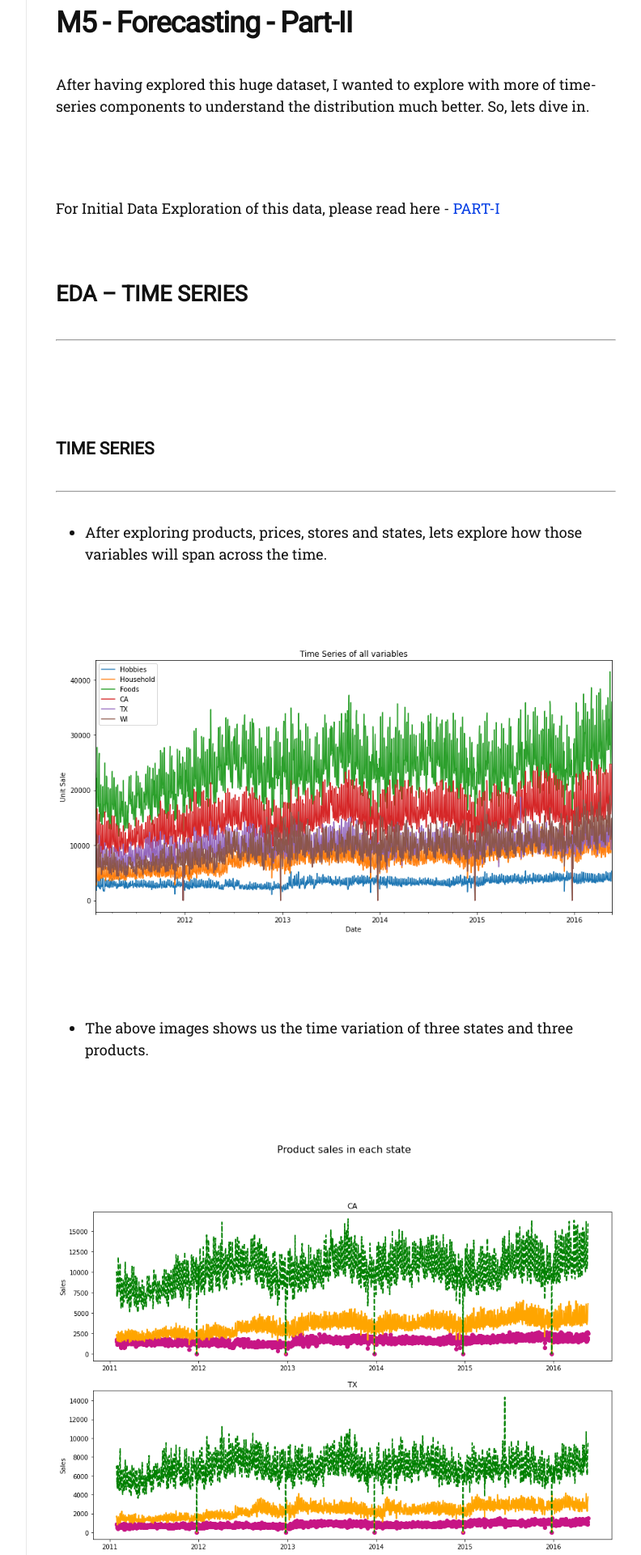
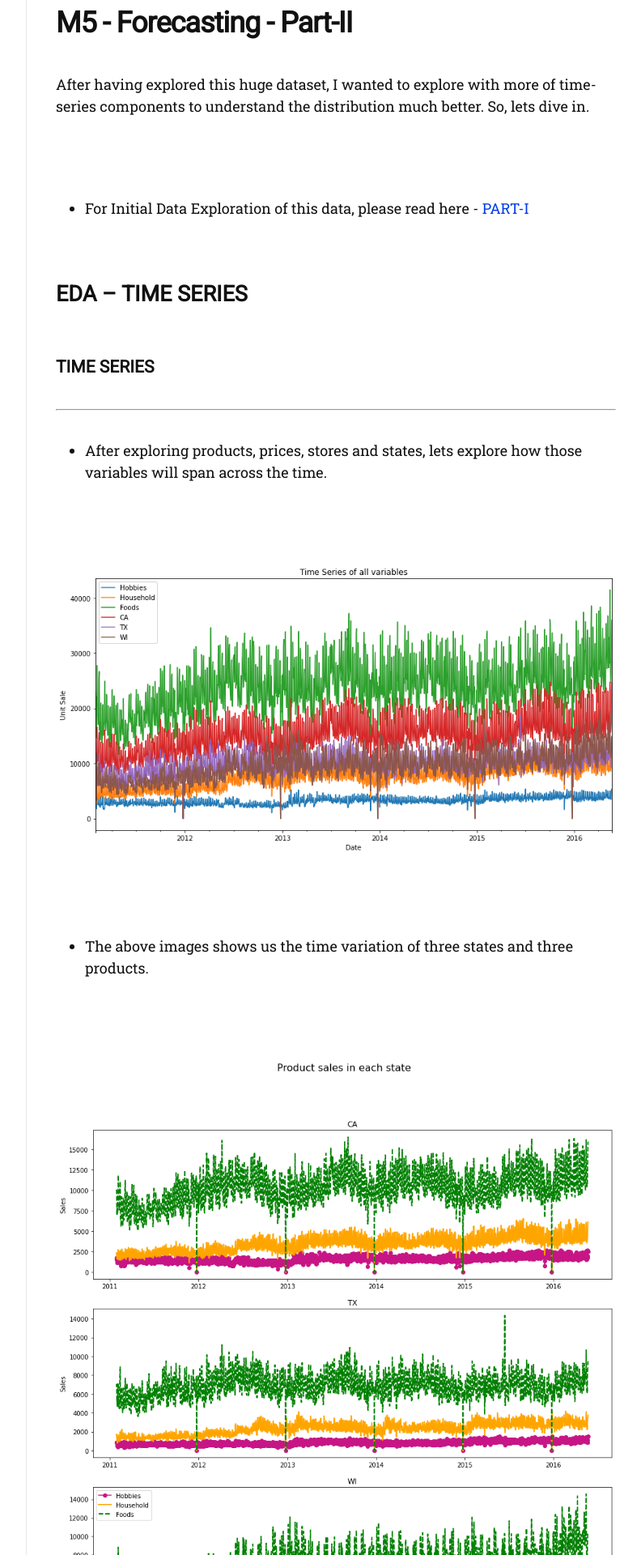
Before and after one commit to srujanreddyj/blog, a Jekyll site: the page built from _posts/2020-09-26-M5_2.md, in a window 1280 px wide. Shown: the part 370-2290 px from the top of the page at 81% size, without its empty margins (357-1149 px from the left). Built offline with Jekyll 4.4.1, drawn with Linux system fonts in a browser that asks for light colours; nearby versions of some CDN libraries; some web fonts are replaced.

Commit message:
Update 2020-09-26-M5_2.md

```diff
--- a/_posts/2020-09-26-M5_2.md
+++ b/_posts/2020-09-26-M5_2.md
@@ -10,11 +10,10 @@ tags: [markdown, forecasting, html, EDA, Plotly, Time-Series]
 
 After having explored this huge dataset, I wanted to explore with more of time-series components to understand the distribution much better. So, lets dive in.
 <p>&nbsp;</p>
-For Initial Data Exploration of this data, please read here - [PART-I](https://srujanreddyj.github.io/portfolio/2020/09/26/M5_1.html)
+* For Initial Data Exploration of this data, please read here - [PART-I](https://srujanreddyj.github.io/portfolio/2020/09/26/M5_1.html)
 
 ## EDA -- TIME SERIES
----
-<p>&nbsp;</p>
+
 
 ### TIME SERIES
 ---
```
